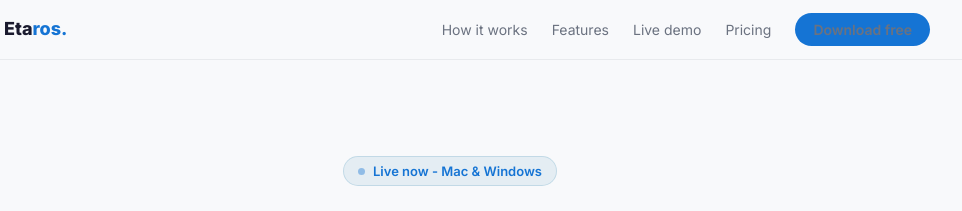
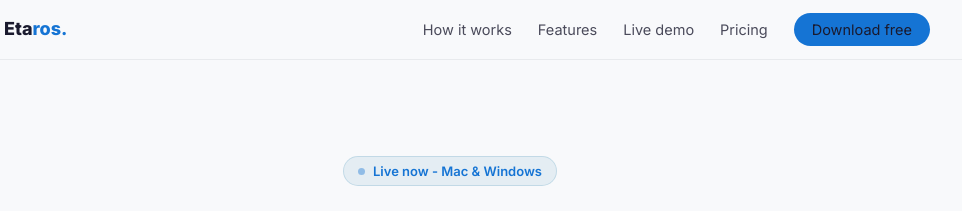
Before and after one commit to emirilgin/etaros, an Electron app: page docs/index.html in a window 1024 px wide. Shown: the top 211 px of the page, 62-1024 px from the left. Drawn offline with Linux system fonts and the light colour scheme; no server answers.

Commit message:
Nav: clearer menu links (darker, less washed grey)
Co-Authored-By: Claude Opus 4.8 <noreply@anthropic.com>

```diff
--- a/docs/index.html
+++ b/docs/index.html
@@ -41,9 +41,10 @@
     }
     .nav-logo { font-size: 18px; font-weight: 800; color: var(--text); }
     .nav-logo span { color: var(--accent); }
-    .nav-links { display: flex; align-items: center; gap: 24px; }
-    .nav-links a { font-size: 14px; color: var(--muted); text-decoration: none; }
-    .nav-links a:hover { color: var(--text); }
+    .nav-links { display: flex; align-items: center; gap: 26px; }
+    .nav-links a { font-size: 14.5px; font-weight: 500; color: var(--text); text-decoration: none; opacity:.78; transition: opacity .15s; }
+    .nav-links a:hover { opacity: 1; color: var(--accent); }
+    .nav-links a.btn-nav { opacity:1; }
     .btn-nav {
       padding: 8px 18px; border-radius: 20px;
       background: var(--accent); color: #fff;
```
